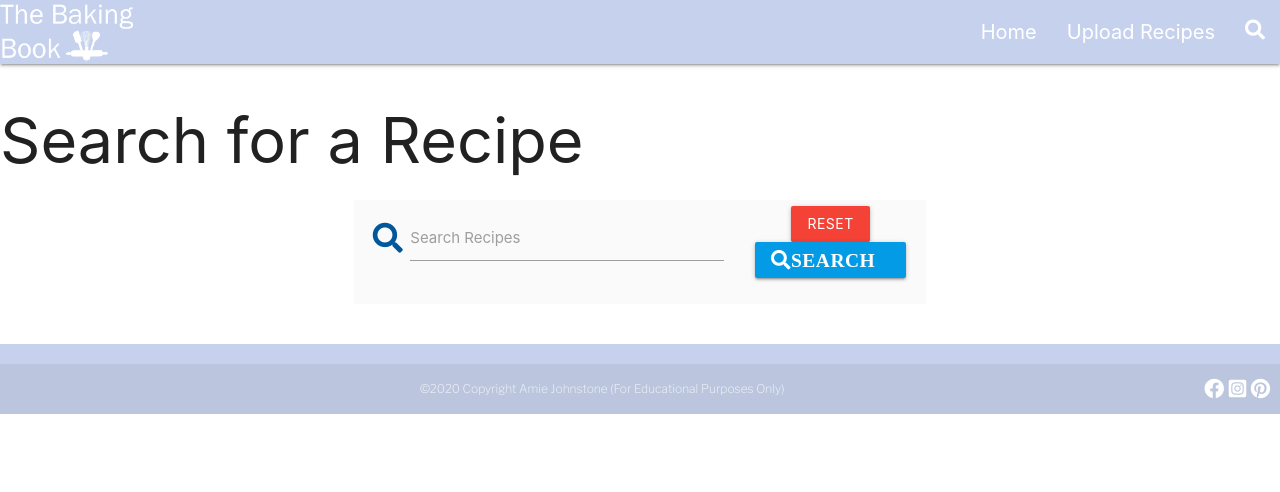
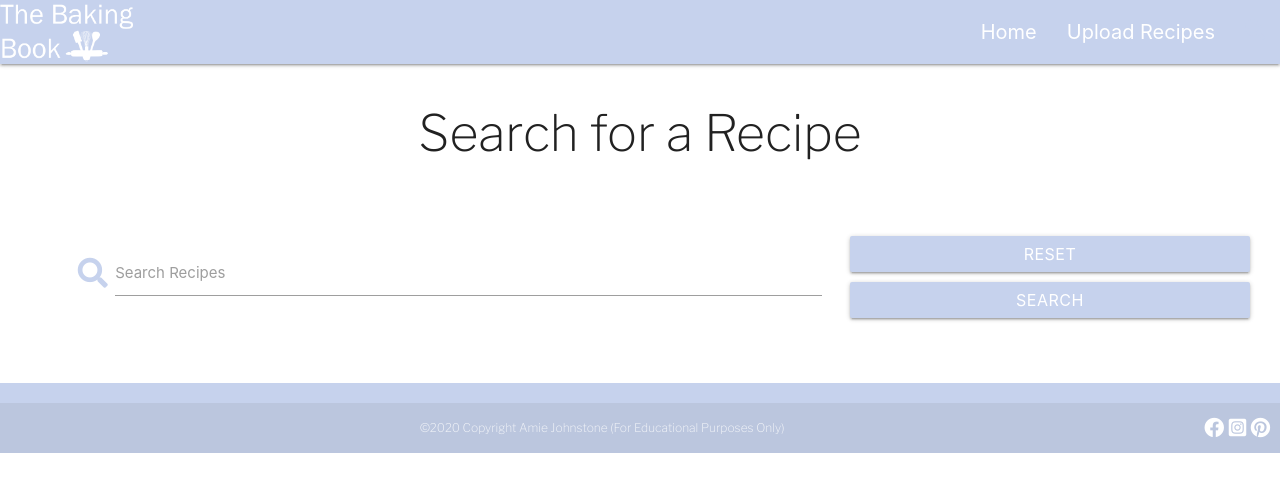
Before and after one commit to Amiejohnstone18/The_Baking_Book, a Flask app: page /search in a window 1280 px wide. Shown: the top 492 px of the page. Run offline with Flask 2, Linux system fonts and the light colour scheme; some libraries are stand-ins or nearby versions.

Commit message:
Styled the search page and added intro to README

```diff
--- a/static/css/search.css
+++ b/static/css/search.css
@@ -0,0 +1,24 @@
+.search_recipe{
+    font-family: "Libre Franklin", sans-serif;
+  text-align: center;
+  font-size: 50px;
+  margin-bottom: 70px;
+}
+
+.fa-search{
+    color: #c6d2ed;
+}
+
+.fa-search:focus{
+    color: #c6d2ed;
+}
+.btn {
+    background-color: #c6d2ed;
+    font-size: 16px;
+    margin: 5px;
+    width: 25em;
+}
+
+.btn:hover {
+    background-color: #c6d2ed;
+}
--- a/templates/search.html
+++ b/templates/search.html
@@ -9,22 +9,22 @@
     />
 {% endblock %}
 
+<!-- Page Title -->
 
+<h1 class="search_recipe">Search for a Recipe</h1>
 
-<h1>Search for a Recipe</h1>
-
-    <div class="row card- panel grey lighten-5">
+<!-- Search Form -->
+    <div class="row card- panel">
         <form action="{{ url_for('search') }}" method="post" class="col s12">
             <div class="row valign-wrapper center-align">
                 <div class="input-field col s12 m8">
-                    <i class="fas fa-search prefix light-blue-text text-darken-4"></i>
+                    <i class="fas fa-search prefix"></i>
                     <input type="text" name="query" id="query" minlength="3" class="validate" required>
                     <label for="query">Search Recipes</label>
                 </div>
                 <div class="col s12 m4">
-                <a href=" {{ url_for('search') }}" class="red btn text-shadow">Reset</a>
-                    <button type="submit" class="light-blue darken-1 btn text-shadow">
-                        <i class="fas fa-search left">Search</i>
+                <a href=" {{ url_for('search') }}" class="btn reset">Reset</a>
+                    <button type="submit" class="btn search">Search
                     </button>
                 </div>
             </div>
@@ -72,5 +72,4 @@
 </div>
 
 
-
 {% endblock %}
```
